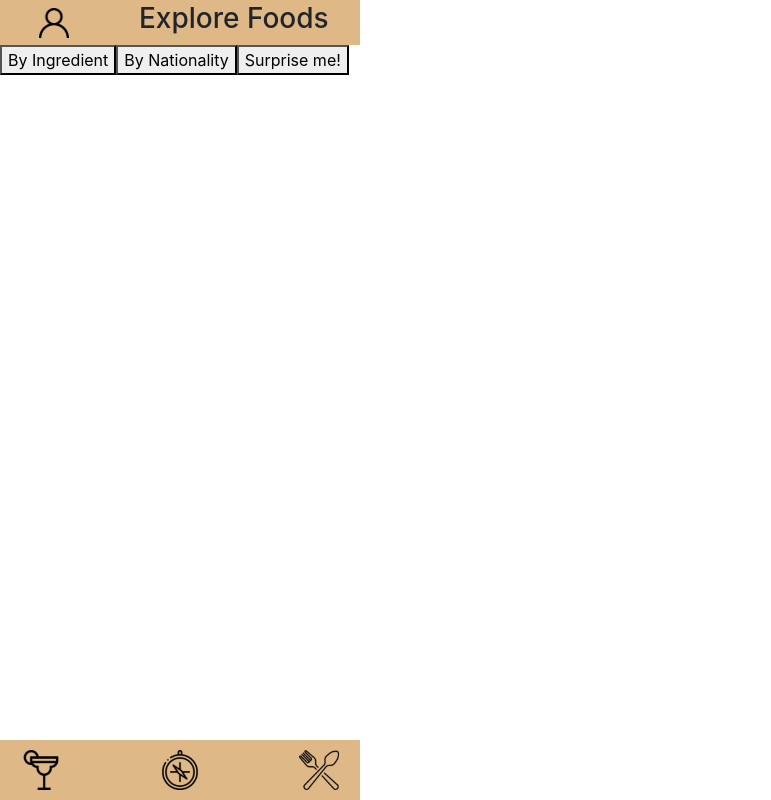
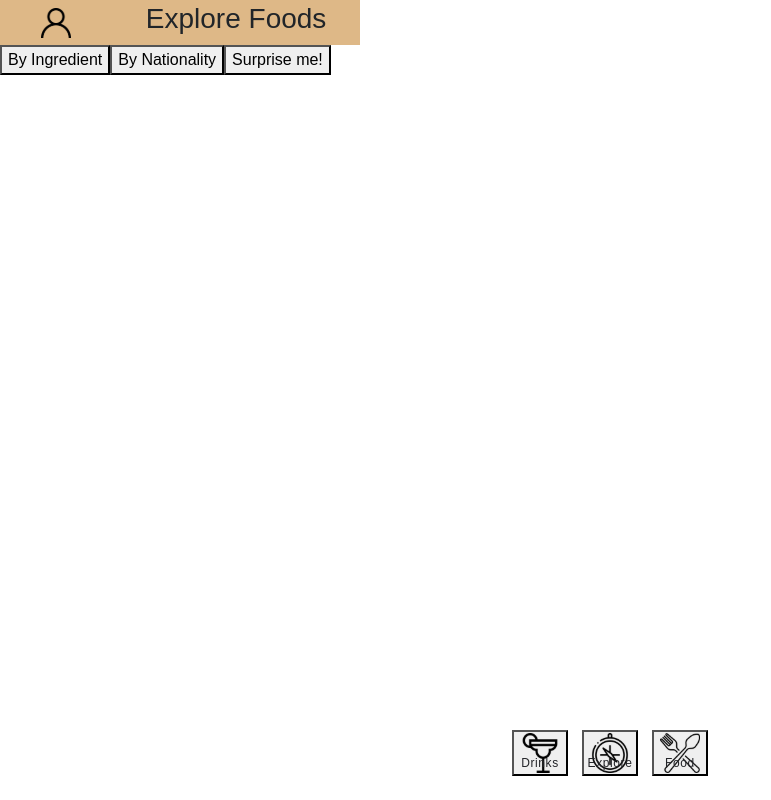
Before and after one commit to andreapmacedo/projeto-app-de-receitas, a React (Create React App) app: page /explore/foods in a window 1280 px wide. Shown: the whole page, without its empty margins (0-771 px from the left). Built offline with nearby package versions, Linux system fonts and the light colour scheme.

Commit message:
feito: adiciona scripts de effect ao menu navigation

```diff
--- /dev/null
+++ b/src/App.css
@@ -0,0 +1,7 @@
+* {
+  margin: 0;
+  padding: 0;
+  box-sizing: border-box;
+  width: 360px;
+  height: 540px;
+}
--- a/src/Components/Footer.css
+++ b/src/Components/Footer.css
@@ -1,4 +1,4 @@
-.container {
+.footer-container {
   align-items: center;
   background-color: burlywood;
   bottom: 0;
@@ -6,17 +6,151 @@
   height: 60px;
   justify-content: space-between;
   max-width: 360px;
+  width: 100%;
   position: fixed;
 }
 
-.container button {
+.footer-container button {
   background-color: burlywood;
   border: none;
-
 }
 
-.container button:hover {
+.footer-container button:hover {
   background-color: burlywood;
   border: 1px;
+}
 
+@import url('https://fonts.googleapis.com/css?family=Poppins:100,200,300,400,500,600,700,800,900');
+*
+{
+	/* margin: 0;
+	padding: 0;
+	box-sizing: border-box; */
+	font-family: 'Poppins', sans-serif;
 }
+:root
+{
+	--clr:#222327
+}
+/* body{
+  display: flex;
+  justify-content: center;
+  align-items: center;
+  background: var(--clr);
+	min-height: 100vh;
+} */
+.navigation
+{
+  /* width: 400px; */
+  width: 100%;
+  position: fixed;
+  bottom: 0;
+  height: 70px;
+  background: #fff;
+  display: flex;
+  justify-content: center;
+  z-index: 1000;
+  border-radius: 10px;
+}
+.navigation ul
+{
+	display: flex;
+  width: 350px;
+}
+.navigation ul li
+{
+	position: relative;
+	list-style: none;
+	width: 70px;
+	height: 70px;
+	z-index: 1;
+}
+.navigation ul li a
+{
+	position: relative;
+	display: flex;
+	justify-content: center;
+	align-items: center;
+	flex-direction: column;
+	width: 100%;
+	text-align: center;
+	font-weight: 500;
+}
+.navigation ul li a .icon
+{
+	position: relative;
+	display: block;
+	line-height: 75px;
+	font-size: 1.5em;
+	text-align: center;
+	transition: 0.5s;
+	color: var(--clr);
+}
+.navigation ul li.active a .icon
+{
+	transform: translateY(-32px);
+}
+.navigation ul li a .text
+{
+	position: absolute;
+	transform: translateY(20px);
+	opacity: 0;
+	color: var(--clr);
+	font-weight: 400;
+	font-size: 0.75em;
+	letter-spacing: 0.05em;
+	transition: 0.5s;
+}
+.navigation ul li.active a .text
+{
+	transform: translateY(10px);
+	opacity: 1;
+}
+.indicator
+{
+	position: absolute;
+	top: -50%;
+  width: 70px;
+  height: 70px;
+  background: #29fd53;
+  border-radius: 100%;
+  border: 6px solid var(--clr);
+  cursor: pointer;
+	transition: 0.5s;;
+}
+.indicator::before{
+  content: '';
+  position: absolute;
+	top: 50%;
+	left: -22px;
+  width: 20px;
+  height: 20px;
+  border-top-right-radius: 20px;
+  box-shadow: 1px -10px 0 0 var(--clr);
+}
+.indicator::after{
+  content: '';
+  position: absolute;
+	top: 50%;
+	right: -22px;
+  width: 20px;
+  height: 20px;
+  border-top-left-radius: 20px;
+  box-shadow: -1px -10px 0 0 var(--clr);
+}
+.navigation ul li:nth-child(2).active ~ .indicator
+{
+	transform: translateX(calc(70px * 1));
+}
+.navigation ul li:nth-child(3).active ~ .indicator
+{
+	transform: translateX(calc(70px * 2));
+}
+.navigation ul li:nth-child(4).active ~ .indicator
+{
+	transform: translateX(calc(70px * 3));
+}
+.navigation ul li:nth-child(5).active ~ .indicator
+{
+	transform: translateX(calc(70px * 4));
+}
--- a/src/Components/Footer.jsx
+++ b/src/Components/Footer.jsx
@@ -5,13 +5,73 @@ import Explore from '../images/exploreIcon.svg';
 import Food from '../images/mealIcon.svg';
 import './Footer.css';
 
+
+const script = () => {
+  const list = document.querySelectorAll('.list');
+  function activelink(){
+    list.forEach((item) =>
+    item.classList.remove('active'));
+    this.classList.add('active');
+  }
+  list.forEach((item) =>
+  item.addEventListener('click', activelink));
+}
+
 function Footer() {
   return (
     <div
-      className="container"
+      className="navigation"
       data-testid="footer"
     >
-      <Link to="/drinks">
+      <ul>
+        <li class="list active">
+          <a href="#">
+            <button
+              src={ Drinks }
+              type="button"
+              data-testid="drinks-bottom-btn"
+            >
+              <img alt="drinks" src={ Drinks } />
+            </button>
+            <span class="text">Drinks</span>
+          </a>
+        </li>
+        <li class="list active">
+          <a href="#">
+            <button
+              src={ Explore }
+              type="button"
+              data-testid="drinks-bottom-btn"
+            >
+              <img alt="drinks" src={ Explore } />
+            </button>
+            <span class="text">Explore</span>
+          </a>
+        </li>
+        <li class="list active">
+          <a href="#">
+            <button
+              src={ Food }
+              type="button"
+              data-testid="drinks-bottom-btn"
+            >
+              <img alt="drinks" src={ Food } />
+            </button>
+            <span class="text">Food</span>
+          </a>
+        </li>
+      </ul>
+
+
+      <script>
+        {script()}
+      </script>
+      <script type="module" src="https://unpkg.com/ionicons@5.5.2/dist/ionicons/ionicons.esm.js"></script>
+      <script nomodule src="https://unpkg.com/ionicons@5.5.2/dist/ionicons/ionicons.js"></script>
+
+
+
+      {/* <Link to="/drinks">
         <button
           src={ Drinks }
           type="button"
@@ -38,7 +98,7 @@ function Footer() {
         >
           <img alt="drinks" src={ Food } />
         </button>
-      </Link>
+      </Link> */}
     </div>
   );
 }
```
